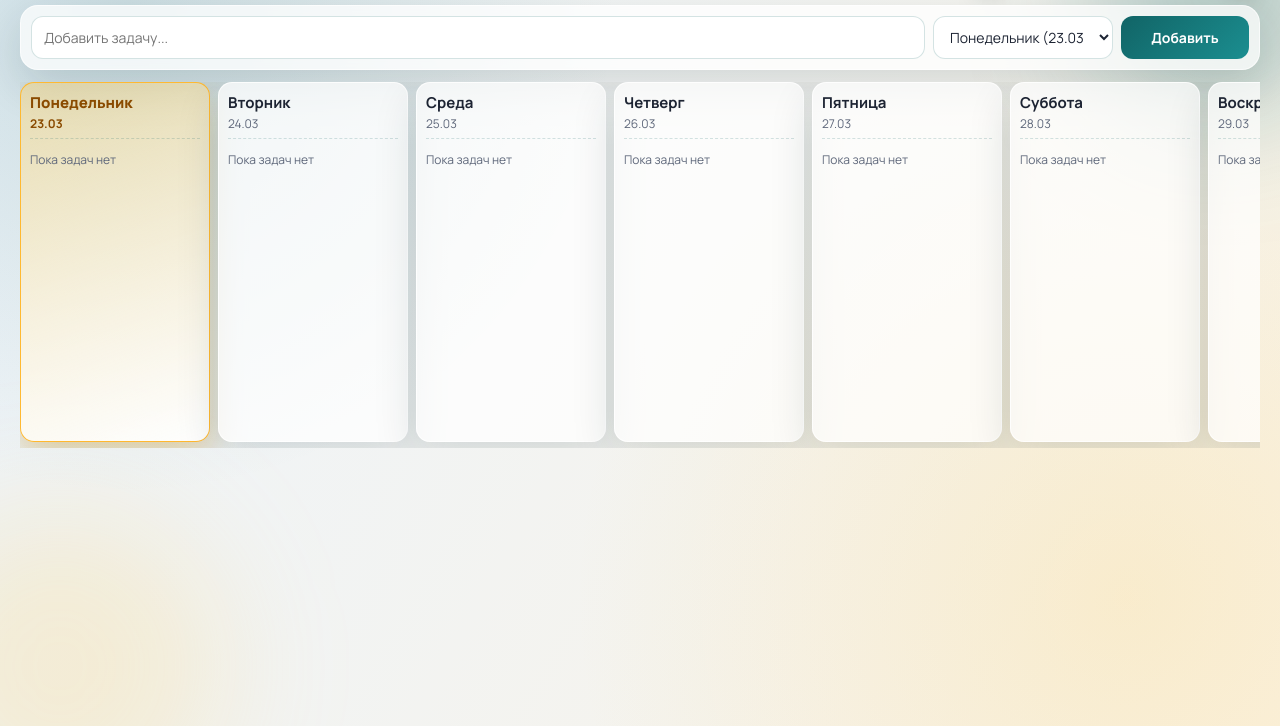
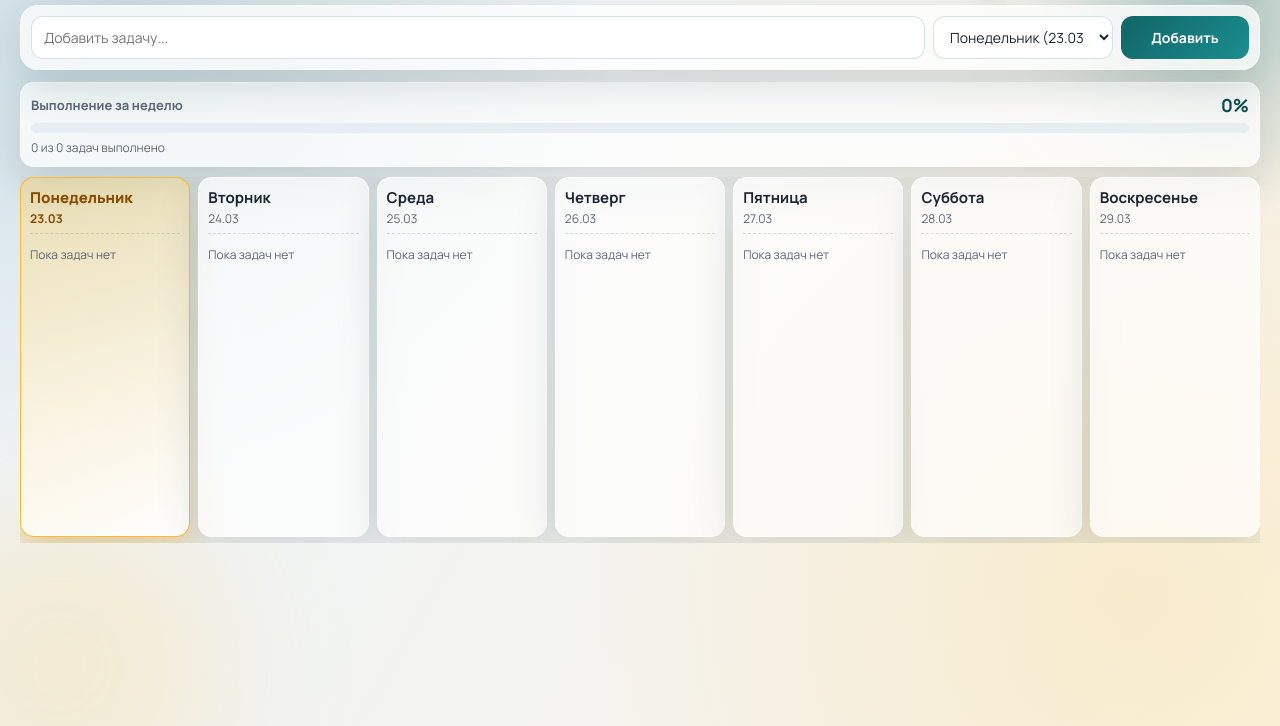
Before and after one commit to swet757-cpu/OSB_PL_BS, a plain HTML site: page index.html in a window 1280 px wide. Shown: the part 74-800 px from the top of the page. Drawn offline with Linux system fonts and the light colour scheme.

Commit message:
вторая версия

```diff
--- a/app.js
+++ b/app.js
@@ -14,6 +14,9 @@ const addTaskBtn = document.getElementById("addTask");
 const prevWeekBtn = document.getElementById("prevWeek");
 const nextWeekBtn = document.getElementById("nextWeek");
 const taskTemplate = document.getElementById("taskTemplate");
+const progressPercent = document.getElementById("progressPercent");
+const progressFill = document.getElementById("progressFill");
+const progressMeta = document.getElementById("progressMeta");
 
 let dragInfo = null;
 
@@ -41,6 +44,7 @@ function init() {
 function render() {
   fillDaySelect();
   renderWeekLabel();
+  renderProgress();
   renderBoard();
 }
 
@@ -102,6 +106,23 @@ function renderBoard() {
     wireDropZone(dayCol, date);
     board.appendChild(dayCol);
   });
+}
+
+function renderProgress() {
+  const weekDates = getWeekDates(state.weekStart);
+  let total = 0;
+  let done = 0;
+
+  weekDates.forEach((date) => {
+    const tasks = state.tasksByDate[date] || [];
+    total += tasks.length;
+    done += tasks.filter((t) => t.done).length;
+  });
+
+  const percent = total ? Math.round((done / total) * 100) : 0;
+  progressPercent.textContent = `${percent}%`;
+  progressFill.style.width = `${percent}%`;
+  progressMeta.textContent = `${done} из ${total} задач выполнено`;
 }
 
 function createTaskEl(task, date) {
--- a/index.html
+++ b/index.html
@@ -32,6 +32,17 @@
       <button id="addTask">Добавить</button>
     </section>
 
+    <section class="progress-strip">
+      <div class="progress-head">
+        <p>Выполнение за неделю</p>
+        <strong id="progressPercent">0%</strong>
+      </div>
+      <div class="progress-track" aria-label="Прогресс выполнения задач">
+        <div id="progressFill" class="progress-fill"></div>
+      </div>
+      <p id="progressMeta" class="progress-meta">0 из 0 задач выполнено</p>
+    </section>
+
     <section id="board" class="board"></section>
   </main>
 
--- a/styles.css
+++ b/styles.css
@@ -57,7 +57,7 @@ body {
 }
 
 .app {
-  max-width: 1300px;
+  max-width: 1400px;
   margin: 0 auto;
   position: relative;
   z-index: 1;
@@ -138,6 +138,57 @@ h1 {
   margin-bottom: 12px;
 }
 
+.progress-strip {
+  background: var(--surface);
+  border: 1px solid rgba(255, 255, 255, 0.75);
+  border-radius: 14px;
+  padding: 10px;
+  box-shadow: var(--shadow);
+  margin-bottom: 10px;
+}
+
+.progress-head {
+  display: flex;
+  justify-content: space-between;
+  align-items: center;
+  gap: 8px;
+  margin-bottom: 6px;
+}
+
+.progress-head p {
+  margin: 0;
+  font-size: 13px;
+  color: var(--muted);
+  font-weight: 700;
+}
+
+.progress-head strong {
+  font-size: 18px;
+  color: var(--primary-strong);
+}
+
+.progress-track {
+  height: 10px;
+  width: 100%;
+  background: #e7eef3;
+  border-radius: 999px;
+  overflow: hidden;
+}
+
+.progress-fill {
+  height: 100%;
+  width: 0%;
+  border-radius: 999px;
+  background: linear-gradient(90deg, #ffb627 0%, #116466 100%);
+  transition: width 0.3s ease;
+}
+
+.progress-meta {
+  margin: 6px 0 0;
+  font-size: 12px;
+  color: var(--muted);
+}
+
 .quick-add input,
 .quick-add select {
   width: 100%;
@@ -172,10 +223,11 @@ h1 {
 
 .board {
   display: grid;
-  grid-template-columns: repeat(7, minmax(190px, 1fr));
+  grid-template-columns: repeat(7, minmax(0, 1fr));
   gap: 8px;
-  overflow-x: auto;
+  overflow: hidden;
   padding-bottom: 6px;
+  width: 100%;
 }
 
 .day {
@@ -190,6 +242,7 @@ h1 {
   gap: 8px;
   transition: border-color 0.2s ease, transform 0.2s ease;
   animation: rise 0.45s ease both;
+  min-width: 0;
 }
 
 .day.today {
@@ -325,7 +378,26 @@ h1 {
   }
 
   .board {
-    grid-template-columns: repeat(7, minmax(220px, 1fr));
+    grid-template-columns: repeat(7, minmax(0, 1fr));
+    gap: 6px;
+  }
+
+  .day {
+    min-height: 320px;
+    padding: 7px;
+  }
+
+  .day-title {
+    font-size: 13px;
+  }
+
+  .day-date,
+  .empty {
+    font-size: 11px;
+  }
+
+  .task-title {
+    font-size: 12px;
   }
 }
 
```
